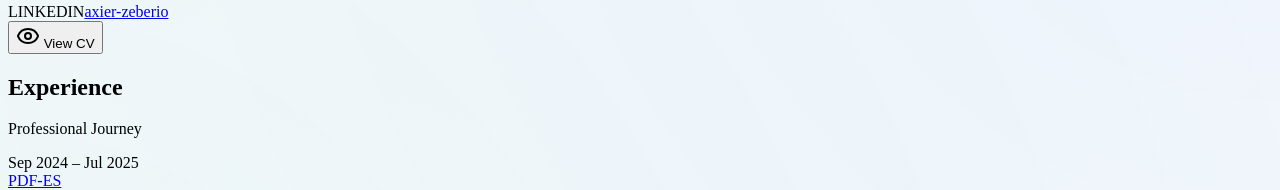
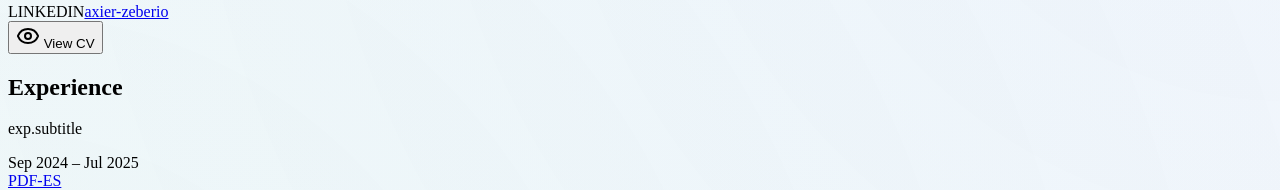
Before and after one commit to axierzebe/axier-portfolio, a React (Vite) app in the folder client/: page / in a window 1280 px wide. Shown: the part 1884-2074 px from the top of the page. Built offline with nearby package versions, Linux system fonts and the light colour scheme; a web font is replaced by a local one.

Commit message:
Update Home.tsx

```diff
--- a/client/src/pages/Home.tsx
+++ b/client/src/pages/Home.tsx
@@ -216,7 +216,7 @@ export default function Home() {
 
     {/* Experience Section */}
 <Section id="experience" className="py-16">
-  <SectionHeader title={t("exp.title")} subtitle="Professional Journey" />
+  <SectionHeader title={t("exp.title")} subtitle={t("exp.subtitle")} />
 
   <div className="relative border-l-2 border-primary/20 ml-4 md:ml-0 md:pl-8 space-y-12">
     <div className="relative">
```
